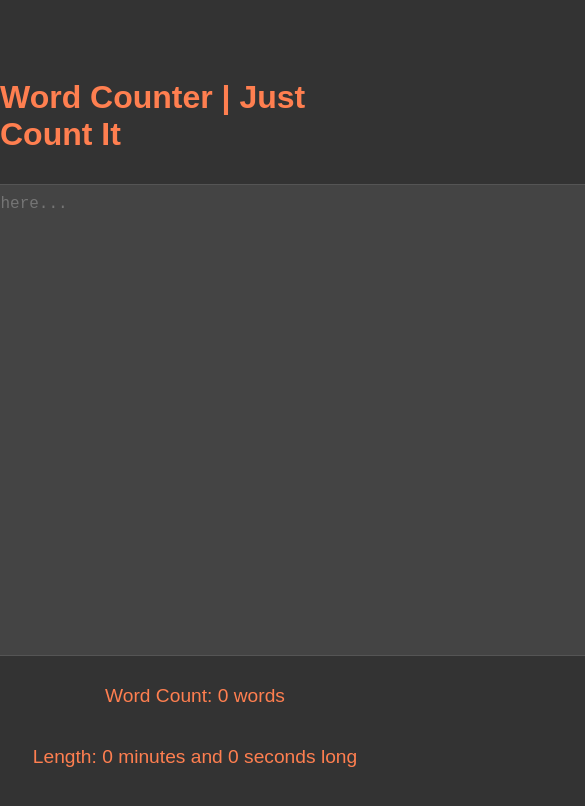
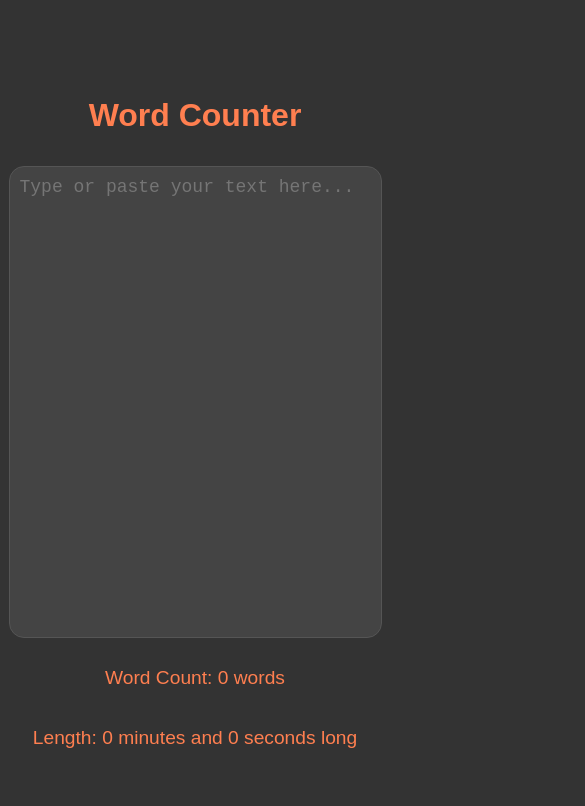
Before and after one commit to bibinwithab/count-it, a React (Vite) app: page / in a window 390 px wide. Shown: the top 806 px of the page, 585 px wide, since content can reach past the window. Built offline with nearby package versions, Linux system fonts and the light colour scheme.

Commit message:
responsive css

```diff
--- a/index.html
+++ b/index.html
@@ -2,7 +2,7 @@
 <html lang="en">
   <head>
     <meta charset="UTF-8" />
-    <link rel="icon" type="image/svg+xml" href="./public/logo.svg" />
+    <link rel="icon" type="image/svg+xml" href="/logo.svg" />
     <meta name="viewport" content="width=device-width, initial-scale=1.0" />
     <title>Word Counter | Just Count it</title>
   </head>
--- a/src/App.jsx
+++ b/src/App.jsx
@@ -13,7 +13,7 @@
   return (
     <>
       <div className="Container">
-        <h1>Word Counter | Just Count It</h1>
+        <h1>Word Counter</h1>
         <textarea
           placeholder="Type or paste your text here..."
           value={text}
--- a/src/index.css
+++ b/src/index.css
@@ -35,3 +35,10 @@
     resize: none;
     border-radius: 15px;
   }
+
+  @media (max-width: 600px) {
+    textarea {
+      width: 90%; /* Adjust width for smaller screens */
+      font-size: 18px; /* Adjust font-size for smaller screens */
+    }
+  }
```
